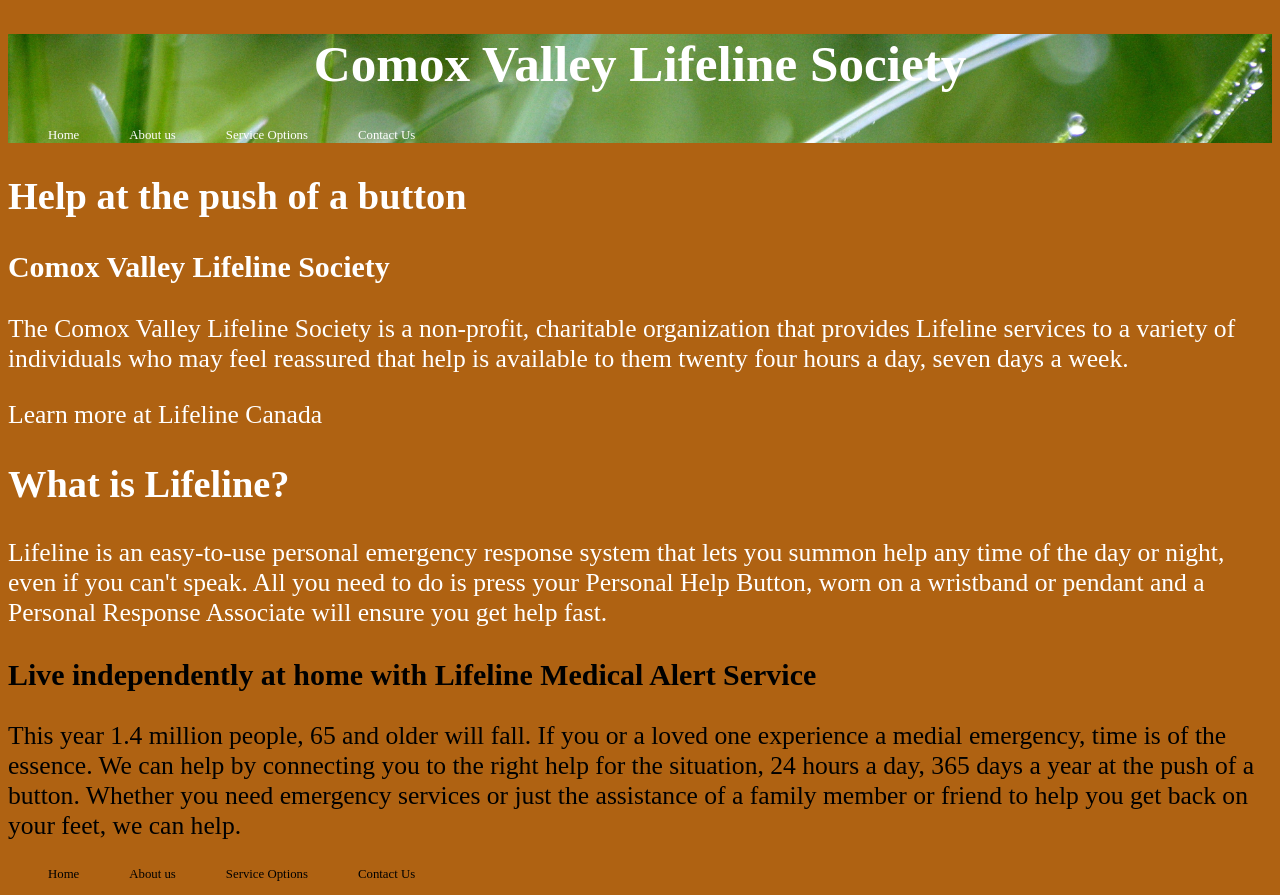
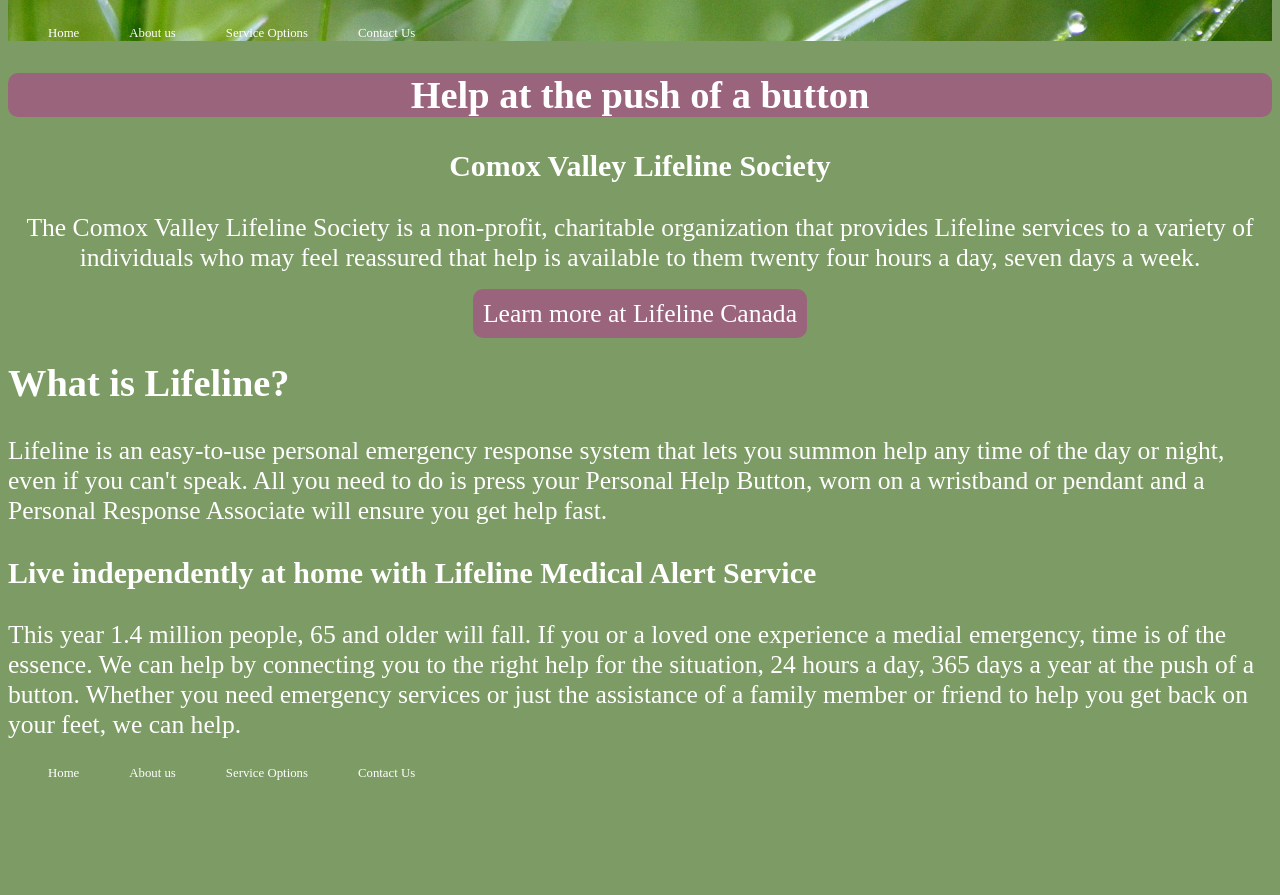
Before and after one commit to nic-dgl103-f23-cvs1/project-KrisTessier, a plain HTML site: page Homepage.html in a window 1280 px wide. After the commit the page ends 800 px from the top, so only its background shows below. Drawn offline with Linux system fonts and the light colour scheme.

Commit message:
Will add background colors to homepage

```diff
--- a/Style.css
+++ b/Style.css
@@ -11,13 +11,17 @@
 
 body {
 font-size:1.6rem;
-background-color: #AF6212;
+background-color:#7D9B64;
+
 }
 header {
+
    background-image: url("Images/Grass.JPG");
    background-size:cover;
     color:white;
   text-align:center;
+  margin-top:-8%;
+  width:100%;
 }
 /* nav subsection of header homepage */
 nav {
@@ -34,15 +38,35 @@ ul {
 .hero-section {
    color:white;
    margin:auto;
+   /* background-color: #647D9B; */
+   border-radius: 10px;
+   text-align:center;
 }
+.hero-section h2 {
+   background-color: #9B647D;
+   border-radius: 10px;
+}
+.hero-section a {
+   background-color: #9B647D;
+   border-radius: 10px;
+   margin-bottom:10%;
+   padding:10px;
+}
+
 /* Homepage about section */
 .about {
    color:white;
+
+   border-radius: 10px;
 }
 /* Homepage cta section */
 .cta {
+   color:white;
 
+   border-radius: 10px;
 }
 footer {
+   color:white;
 
+   border-radius: 10px;
 }
```
